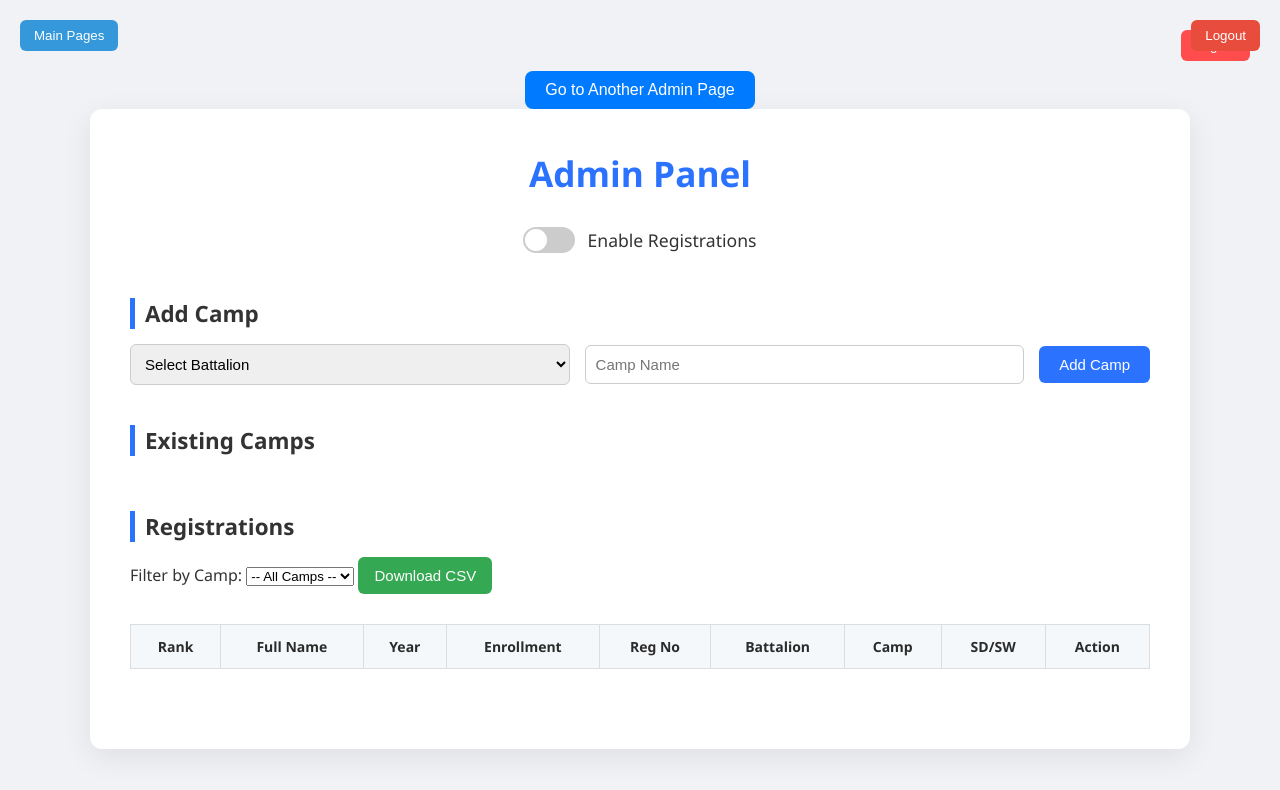
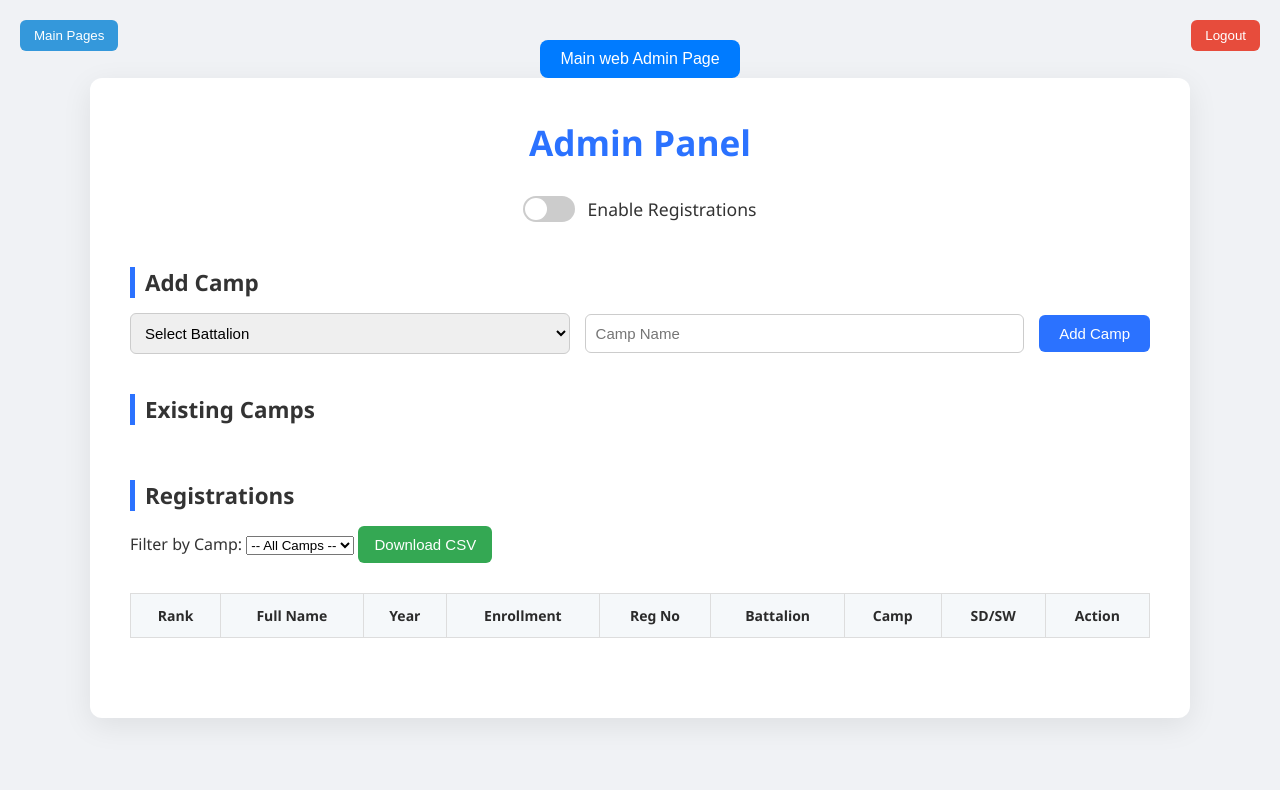
Before and after one commit to naniumesh/ncc-campregistration, a website: page public/admin page/admin.html in a window 1280 px wide. Drawn offline with Linux system fonts and the light colour scheme; no server answers; sample sign-in values are in the browser's storage.

Commit message:
Update admin.html

```diff
--- a/public/admin page/admin.html
+++ b/public/admin page/admin.html
@@ -7,14 +7,11 @@
   <link rel="stylesheet" href="admin.css" />
 </head>
 <body>
-  <div style="text-align: right; margin-bottom: 10px;">
-        <button onclick="logout()" style="background:#ff4d4d; color:white; border:none; padding:8px 14px; border-radius:6px; cursor:pointer;">Logout</button>
-  </div>
 
     <!-- NEW BUTTON CENTERED ABOVE THE HEADLINE -->
   <div style="margin-top: 10px; text-align: center;">
     <button onclick="window.location.href='https://lpunccwebsite.z29.web.core.windows.net/ADMIN%20PAGE/admin.html'" style="padding: 10px 20px; background-color: #007BFF; color: white; border: none; border-radius: 8px; cursor: pointer; font-size: 16px;">
-      Go to Another Admin Page
+      Main web Admin Page
     </button>
   </div>
 
```
